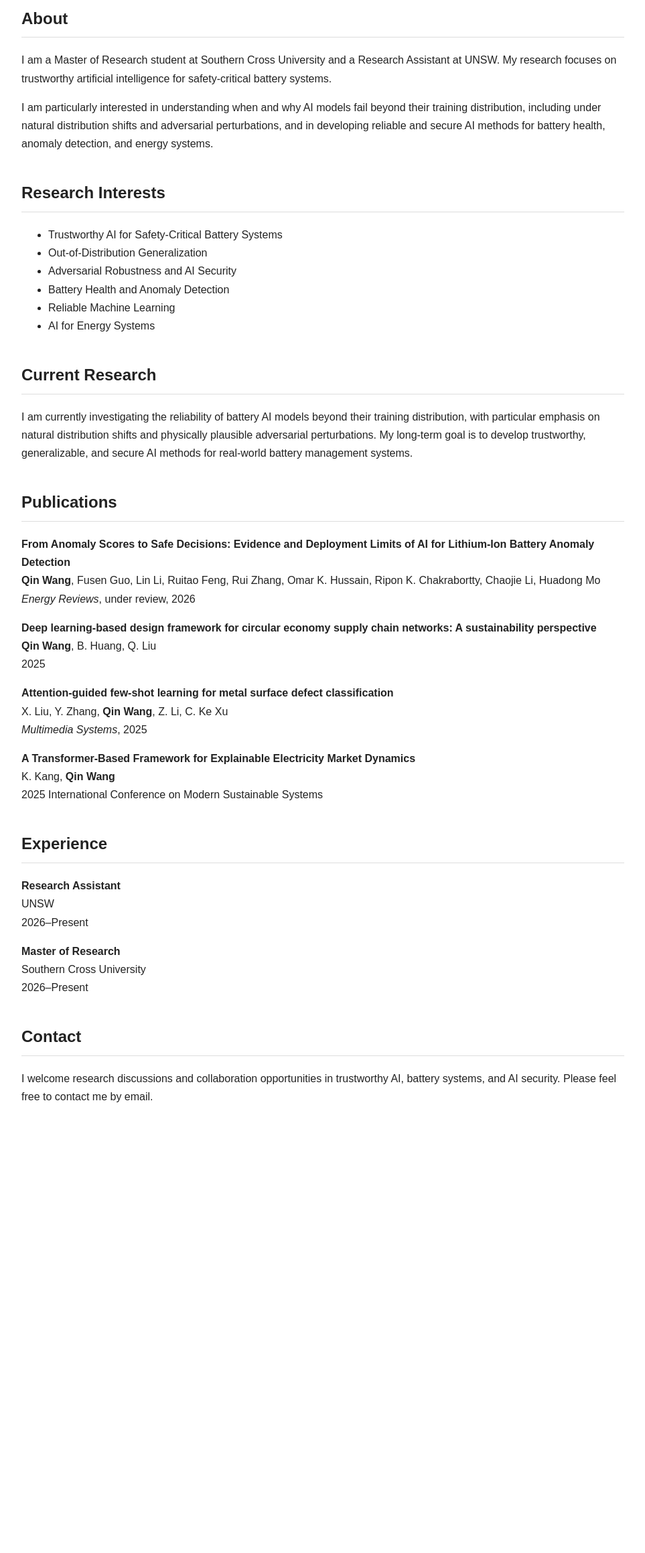
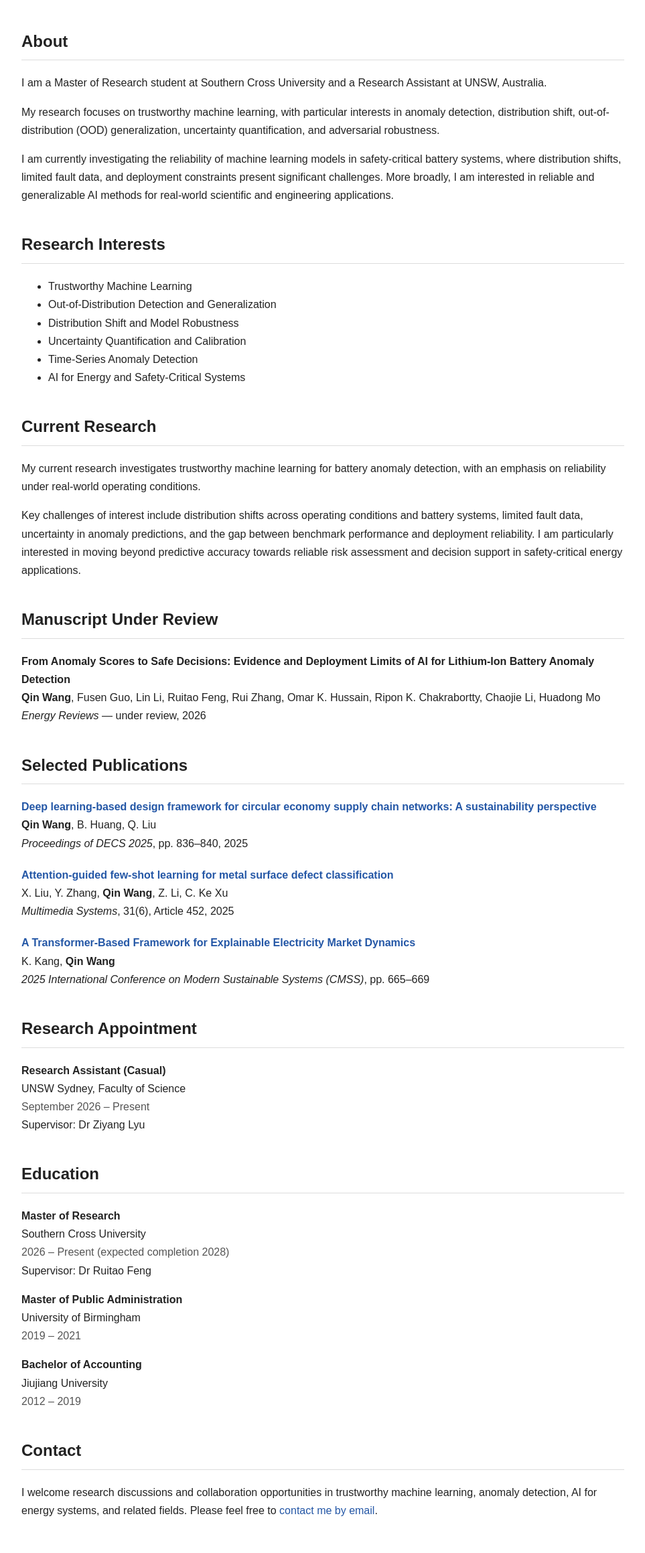
Before and after one commit to qinwang-research/qinwang-research.github.io, a plain HTML site: page index.html in a window 1280 px wide. Shown: the part 346-2665 px from the top of the page at 67% size, without its empty margins (158-1121 px from the left). Before the commit the page ends 2047 px from the top, so only its background shows below. Drawn offline with Linux system fonts and the light colour scheme.

Commit message:
Refresh academic profile and publication sections

```diff
--- a/index.html
+++ b/index.html
@@ -3,9 +3,8 @@
 <head>
   <meta charset="UTF-8">
   <meta name="viewport" content="width=device-width, initial-scale=1.0">
-
-  <title>Qin Wang | Trustworthy AI for Battery Systems</title>
-
+  <meta name="description" content="Qin Wang — Master of Research student at Southern Cross University and Research Assistant at UNSW. Research interests in trustworthy machine learning, distribution shift, anomaly detection and AI for energy systems.">
+  <title>Qin Wang | Trustworthy Machine Learning</title>
   <style>
     body {
       font-family: Arial, Helvetica, sans-serif;
@@ -15,181 +14,134 @@
       line-height: 1.7;
       color: #222;
     }
-
     .header {
       display: flex;
       align-items: center;
       gap: 35px;
       margin-bottom: 45px;
     }
-
     .profile {
       width: 180px;
       height: 180px;
       object-fit: cover;
       border-radius: 50%;
     }
-
     h1 {
       font-size: 38px;
       margin-bottom: 5px;
     }
-
     h2 {
       margin-top: 40px;
       padding-bottom: 7px;
       border-bottom: 1px solid #ddd;
     }
-
     .subtitle {
       font-size: 20px;
       color: #555;
     }
-
     a {
       color: #2457a6;
       text-decoration: none;
     }
-
     a:hover {
       text-decoration: underline;
     }
-
+    .entry { margin-bottom: 20px; }
+    .meta { color: #555; }
     @media (max-width: 650px) {
+      body { margin: 25px auto; }
       .header {
         flex-direction: column;
         align-items: flex-start;
+        gap: 15px;
       }
+      .profile { width: 150px; height: 150px; }
+      h1 { font-size: 32px; }
+      .subtitle { font-size: 18px; }
     }
   </style>
 </head>
-
 <body>
-
-<div class="header">
-
-  <img
-    src="https://github.com/qinwang-research.png"
-    class="profile"
-    alt="Qin Wang">
-
-  <div>
-    <h1>Qin Wang</h1>
-
-    <div class="subtitle">
-      Trustworthy AI for Safety-Critical Battery Systems
+  <div class="header">
+    <img src="https://github.com/qinwang-research.png" class="profile" alt="Portrait of Qin Wang">
+    <div>
+      <h1>Qin Wang</h1>
+      <div class="subtitle">Trustworthy Machine Learning | Robustness &amp; Distribution Shift | AI for Energy Systems</div>
+      <p>Master of Research Student, Southern Cross University<br>Research Assistant, UNSW</p>
+      <p>
+        <a href="https://scholar.google.com/citations?user=YoHV4PQAAAAJ">Google Scholar</a> |
+        <a href="https://github.com/qinwang-research">GitHub</a> |
+        <a href="mailto:q.wang.37@student.scu.edu.au">Email</a>
+      </p>
     </div>
-
-    <p>
-      Master of Research Student, Southern Cross University<br>
-      Research Assistant, UNSW
-    </p>
-
-    <p>
-  <a href="https://scholar.google.com/citations?user=YoHV4PQAAAAJ">
-    Google Scholar
-  </a>
-  |
-  <a href="https://github.com/qinwang-research">
-    GitHub
-  </a>
-  |
-  <a href="mailto:q.wang.37@student.scu.edu.au">
-    Email
-  </a>
-</p>
   </div>
 
-</div>
+  <h2>About</h2>
+  <p>I am a Master of Research student at Southern Cross University and a Research Assistant at UNSW, Australia.</p>
+  <p>My research focuses on trustworthy machine learning, with particular interests in anomaly detection, distribution shift, out-of-distribution (OOD) generalization, uncertainty quantification, and adversarial robustness.</p>
+  <p>I am currently investigating the reliability of machine learning models in safety-critical battery systems, where distribution shifts, limited fault data, and deployment constraints present significant challenges. More broadly, I am interested in reliable and generalizable AI methods for real-world scientific and engineering applications.</p>
 
+  <h2>Research Interests</h2>
+  <ul>
+    <li>Trustworthy Machine Learning</li>
+    <li>Out-of-Distribution Detection and Generalization</li>
+    <li>Distribution Shift and Model Robustness</li>
+    <li>Uncertainty Quantification and Calibration</li>
+    <li>Time-Series Anomaly Detection</li>
+    <li>AI for Energy and Safety-Critical Systems</li>
+  </ul>
 
-<h2>About</h2>
+  <h2>Current Research</h2>
+  <p>My current research investigates trustworthy machine learning for battery anomaly detection, with an emphasis on reliability under real-world operating conditions.</p>
+  <p>Key challenges of interest include distribution shifts across operating conditions and battery systems, limited fault data, uncertainty in anomaly predictions, and the gap between benchmark performance and deployment reliability. I am particularly interested in moving beyond predictive accuracy towards reliable risk assessment and decision support in safety-critical energy applications.</p>
 
-<p>
-I am a Master of Research student at Southern Cross University and a
-Research Assistant at UNSW. My research focuses on trustworthy artificial
-intelligence for safety-critical battery systems.
-</p>
+  <h2>Manuscript Under Review</h2>
+  <div class="entry">
+    <strong>From Anomaly Scores to Safe Decisions: Evidence and Deployment Limits of AI for Lithium-Ion Battery Anomaly Detection</strong><br>
+    <strong>Qin Wang</strong>, Fusen Guo, Lin Li, Ruitao Feng, Rui Zhang, Omar K. Hussain, Ripon K. Chakrabortty, Chaojie Li, Huadong Mo<br>
+    <em>Energy Reviews</em> — under review, 2026
+  </div>
 
-<p>
-I am particularly interested in understanding when and why AI models fail
-beyond their training distribution, including under natural distribution
-shifts and adversarial perturbations, and in developing reliable and secure
-AI methods for battery health, anomaly detection, and energy systems.
-</p>
+  <h2>Selected Publications</h2>
+  <div class="entry">
+    <strong><a href="https://doi.org/10.1145/3785706.3785837">Deep learning-based design framework for circular economy supply chain networks: A sustainability perspective</a></strong><br>
+    <strong>Qin Wang</strong>, B. Huang, Q. Liu<br>
+    <em>Proceedings of DECS 2025</em>, pp. 836–840, 2025
+  </div>
+  <div class="entry">
+    <strong><a href="https://doi.org/10.1007/s00530-025-02030-x">Attention-guided few-shot learning for metal surface defect classification</a></strong><br>
+    X. Liu, Y. Zhang, <strong>Qin Wang</strong>, Z. Li, C. Ke Xu<br>
+    <em>Multimedia Systems</em>, 31(6), Article 452, 2025
+  </div>
+  <div class="entry">
+    <strong><a href="https://doi.org/10.1109/CMSS66566.2025.11182358">A Transformer-Based Framework for Explainable Electricity Market Dynamics</a></strong><br>
+    K. Kang, <strong>Qin Wang</strong><br>
+    <em>2025 International Conference on Modern Sustainable Systems (CMSS)</em>, pp. 665–669
+  </div>
 
+  <h2>Research Appointment</h2>
+  <p><strong>Research Assistant (Casual)</strong><br>
+    UNSW Sydney, Faculty of Science<br>
+    <span class="meta">September 2026 – Present</span><br>
+    Supervisor: Dr Ziyang Lyu
+  </p>
 
-<h2>Research Interests</h2>
+  <h2>Education</h2>
+  <p><strong>Master of Research</strong><br>
+    Southern Cross University<br>
+    <span class="meta">2026 – Present (expected completion 2028)</span><br>
+    Supervisor: Dr Ruitao Feng
+  </p>
+  <p><strong>Master of Public Administration</strong><br>
+    University of Birmingham<br>
+    <span class="meta">2019 – 2021</span>
+  </p>
+  <p><strong>Bachelor of Accounting</strong><br>
+    Jiujiang University<br>
+    <span class="meta">2012 – 2019</span>
+  </p>
 
-<ul>
-  <li>Trustworthy AI for Safety-Critical Battery Systems</li>
-  <li>Out-of-Distribution Generalization</li>
-  <li>Adversarial Robustness and AI Security</li>
-  <li>Battery Health and Anomaly Detection</li>
-  <li>Reliable Machine Learning</li>
-  <li>AI for Energy Systems</li>
-</ul>
-
-
-<h2>Current Research</h2>
-
-<p>
-I am currently investigating the reliability of battery AI models beyond
-their training distribution, with particular emphasis on natural distribution
-shifts and physically plausible adversarial perturbations. My long-term goal
-is to develop trustworthy, generalizable, and secure AI methods for real-world
-battery management systems.
-</p>
-
-
-<h2>Publications</h2>
-
-<p>
-<strong>From Anomaly Scores to Safe Decisions: Evidence and Deployment Limits of AI for Lithium-Ion Battery Anomaly Detection</strong><br>
-<strong>Qin Wang</strong>, Fusen Guo, Lin Li, Ruitao Feng, Rui Zhang, Omar K. Hussain, Ripon K. Chakrabortty, Chaojie Li, Huadong Mo<br>
-<em>Energy Reviews</em>, under review, 2026
-</p>
-
-<p>
-<strong>Deep learning-based design framework for circular economy supply chain networks:
-A sustainability perspective</strong><br>
-<strong>Qin Wang</strong>, B. Huang, Q. Liu<br>
-2025
-</p>
-
-<p>
-<strong>Attention-guided few-shot learning for metal surface defect classification</strong><br>
-X. Liu, Y. Zhang, <strong>Qin Wang</strong>, Z. Li, C. Ke Xu<br>
-<em>Multimedia Systems</em>, 2025
-</p>
-
-<p>
-<strong>A Transformer-Based Framework for Explainable Electricity Market Dynamics</strong><br>
-K. Kang, <strong>Qin Wang</strong><br>
-2025 International Conference on Modern Sustainable Systems
-</p>
-
-
-<h2>Experience</h2>
-
-<p>
-<strong>Research Assistant</strong><br>
-UNSW<br>
-2026–Present
-</p>
-
-<p>
-<strong>Master of Research</strong><br>
-Southern Cross University<br>
-2026–Present
-</p>
-
-
-<h2>Contact</h2>
-
-<p>
-I welcome research discussions and collaboration opportunities in trustworthy AI, battery systems, and AI security. Please feel free to contact me by email.
-</p>
-
+  <h2>Contact</h2>
+  <p>I welcome research discussions and collaboration opportunities in trustworthy machine learning, anomaly detection, AI for energy systems, and related fields. Please feel free to <a href="mailto:q.wang.37@student.scu.edu.au">contact me by email</a>.</p>
 </body>
 </html>
```
